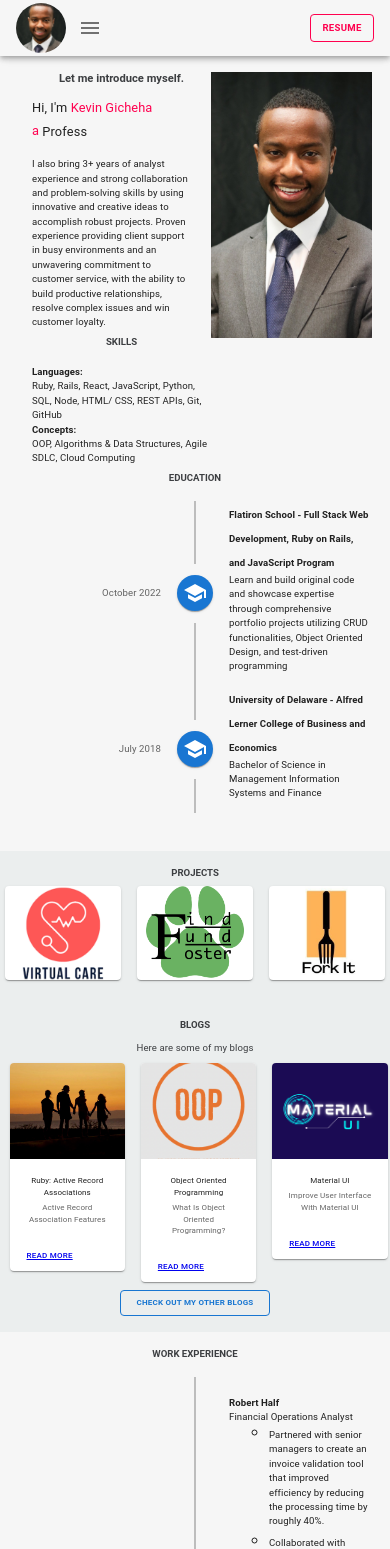
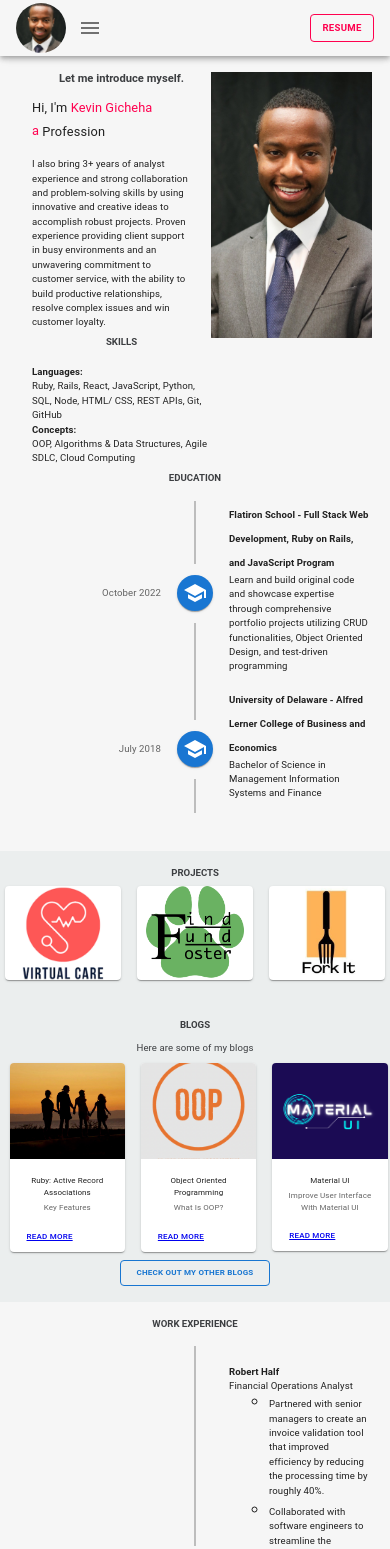
Before and after one commit to kgicheha/portfolio, a React (Create React App) app: page / in a window 390 px wide. Shown: the top 1549 px of the page. Built offline with nearby package versions, Linux system fonts and the light colour scheme.

Commit message:
fixed css to be mobile friendly

```diff
--- a/src/App.css
+++ b/src/App.css
@@ -1,11 +1,13 @@
 #entirePage {
   background-color: #f6f6f6;
+  overflow: auto
   /* height: 100%; */
   /* width: 100%; */
 }
 /* NAV BAR */
 #navBar {
   position: fixed;
+  /* background-color: white; */
 }
 #menuListItems {
   text-decoration: none;
@@ -234,7 +236,7 @@
     text-align: center;
   }
   #sectionHeader {
-    font-size: 0.7em;
+    font-size: 0.75em;
   }
   #languageHeader {
     font-size: 0.6em;
@@ -348,6 +350,12 @@
   #cardMedia{
     height: 12em;
   }
+  #cardContentDiv{
+    /* padding-bottom: 3.5em; */
+  }
+  #cardAction{
+    padding-top: 0%;
+  }
   #blogLinkButton{
     padding: 0%;
     font-size: 1em;
--- a/src/components/Blog.js
+++ b/src/components/Blog.js
@@ -72,10 +72,10 @@ const Blog = () => {
                   color="text.secondary"
                   id="cardContent"
                 >
-                  Active Record Association Features
+                  Key Features
                 </Typography>
               </CardContent>
-              <CardActions>
+              <CardActions id="cardAction">
                 <Button size="medium" id="blogLinkButton">
                   <a
                     href="https://medium.com/@gichehakevin/ruby-active-record-associations-79bc0bfb972f"
@@ -112,10 +112,10 @@ const Blog = () => {
                   color="text.secondary"
                   id="cardContent"
                 >
-                  What Is Object Oriented Programming?
+                  What Is OOP?
                 </Typography>
               </CardContent>
-              <CardActions>
+              <CardActions id="cardAction">
                 <Button size="medium" id="blogLinkButton">
                   <a
                     href="https://medium.com/@gichehakevin/object-oriented-programming-c4f5d88172cd"
@@ -138,7 +138,7 @@ const Blog = () => {
                 image={require("../Assets/material_ui.png")}
                 id="cardMedia"
               />
-              <CardContent>
+              <CardContent id="cardContentDiv">
                 <Typography
                   gutterBottom
                   variant="body1"
--- a/src/components/NavBar.js
+++ b/src/components/NavBar.js
@@ -34,8 +34,6 @@ const NavBar = () => {
 
   const CustomAppBar = styled(AppBar)({
     backgroundColor: "#f6f6f6",
-
-
   });
 
   const CustomButton = styled(Button)({
@@ -61,8 +59,8 @@ const NavBar = () => {
   return (
     <>
       <div id="navBar">
-      <CustomAppBar >
-        <Container >
+        <CustomAppBar>
+          <Container>
             <Toolbar disableGutters>
               <Box sx={{ flexGrow: 0 }}>
                 <Tooltip>
```
Lines whose indentation alone changed are shown as unchanged.
